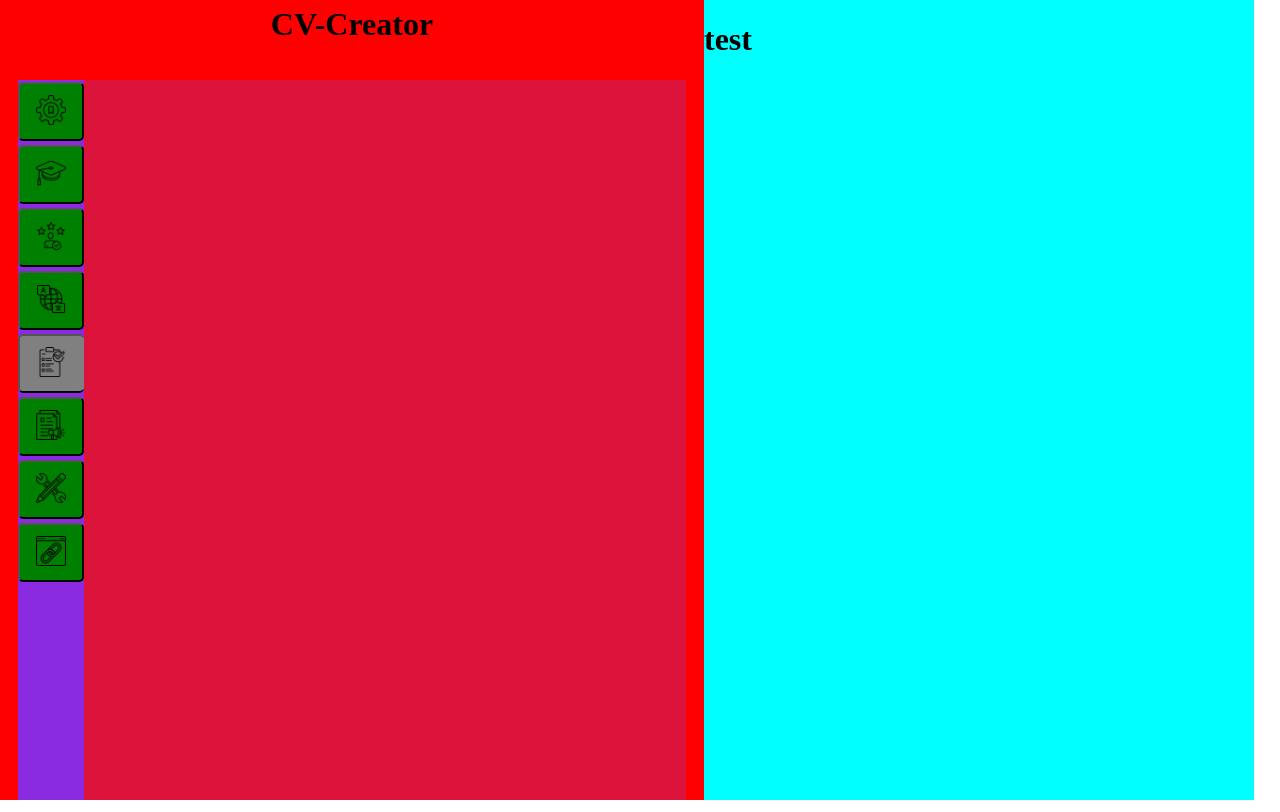
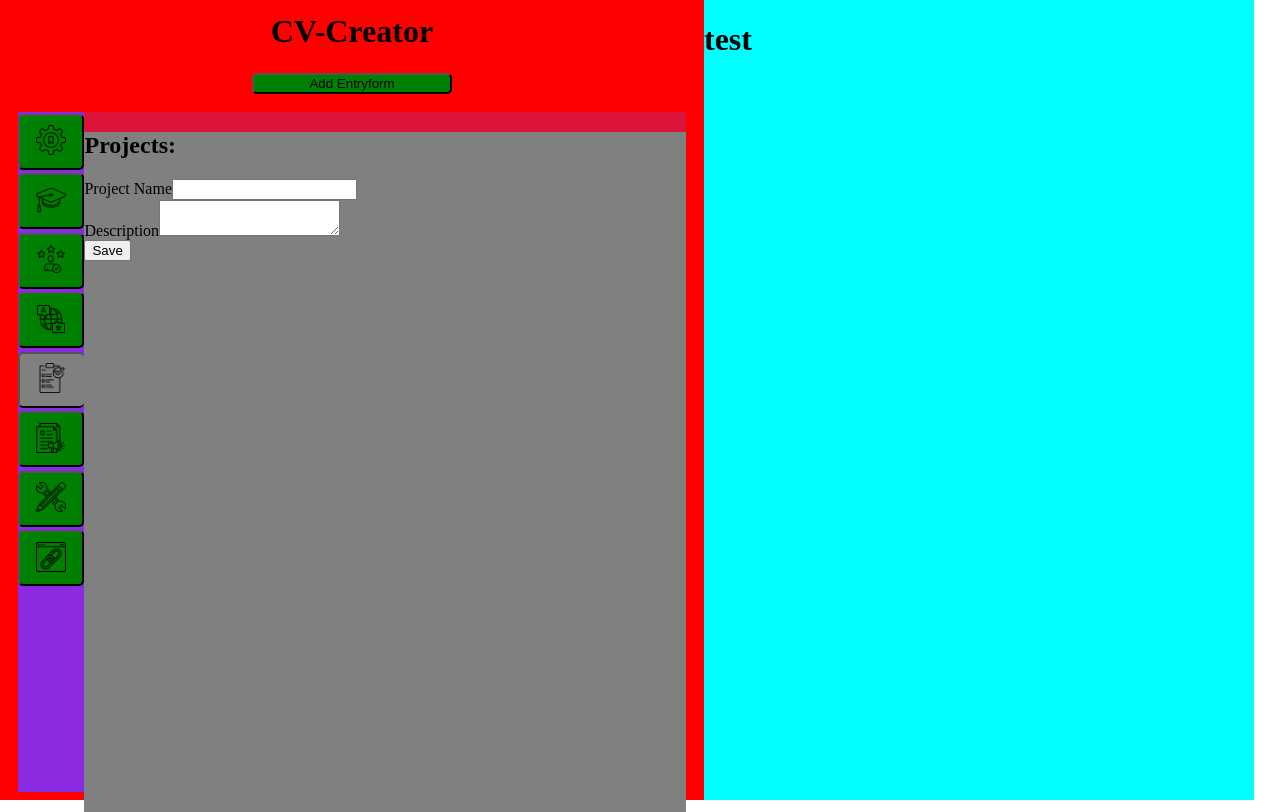
Before and after one commit to Paul-1783/CV-Application, a React (Vite) app: page / in a window 1280 px wide. Both pictures are taken after a click on the button 51 px from the left and 363 px from the top of the page. Built offline with nearby package versions, Linux system fonts and the light colour scheme.

Commit message:
fixed add form mechanism

```diff
--- a/src/components/forms/educationForm.jsx
+++ b/src/components/forms/educationForm.jsx
@@ -1,9 +1,11 @@
  import { useState } from 'react';
 
-export function EducationForm({ handleAddedInfo}){
+export function EducationForm({ handleAddedInfo, oneComponent }){
 
     const [saved, setSaved] = useState(false)
-    const [currentEducationInfo, setCurrentEducationInfo] = useState({formTopic: "education", school: "", degree: "", start: "", end: "", location: ""})
+    const [currentEducationInfo, setCurrentEducationInfo] = useState({formTopic: "education", school: "", degree: "", start: "", end: "", location: ""
+      , id: oneComponent.id
+    })
 
     function handleClick(e) {
         if(!saved)
--- a/src/components/forms/experiencesForm.jsx
+++ b/src/components/forms/experiencesForm.jsx
@@ -1,9 +1,10 @@
  import { useState} from 'react';
 
-export function ExperienceForm({  handleAddedInfo}){
+export function ExperienceForm({  handleAddedInfo, oneComponent}){
 
       const [saved, setSaved] = useState(false)
-      const [currentExperienceInfo, setCurrentExperienceInfo] = useState({formTopic: "experience", companyName: "",  jobTitle: "", address: "", descriptionTitle: ""})
+      const [currentExperienceInfo, setCurrentExperienceInfo] = useState({formTopic: "experience", companyName: "",
+         jobTitle: "", address: "", descriptionTitle: "", id: oneComponent.id})
 
 
 
--- a/src/components/forms/generalForm.jsx
+++ b/src/components/forms/generalForm.jsx
@@ -2,9 +2,9 @@
  import { useState} from 'react';
 
 
-export function GeneralForm({ handleAddedInfo }) {
+export function GeneralForm({ handleAddedInfo, oneComponent }) {
     const [saved, setSaved] = useState(false)
-    const [currentGeneralInfo, setCurrentGeneralInfo]  = useState({formTopic: "general", name:"", phone:"", email:""})
+    const [currentGeneralInfo, setCurrentGeneralInfo]  = useState({formTopic: "general", name:"", phone:"", email:"", id: oneComponent.id})
 
 
     function handleClick(e) {
--- a/src/components/forms/languagesForm.jsx
+++ b/src/components/forms/languagesForm.jsx
@@ -2,9 +2,9 @@
  import { useState} from 'react';
 
 
-export function LanguageForm({  handleAddedInfo}){
+export function LanguageForm({  handleAddedInfo, oneComponent}){
     const [saved, setSaved] = useState(false)
-    const  [currentLanguageInfo, setLanguageInfo] = useState({formTopic: "languages", languageName:"", languageLevel:""})
+    const  [currentLanguageInfo, setLanguageInfo] = useState({formTopic: "languages", languageName:"", languageLevel:"", id: oneComponent.id})
 
 
     function handleClick(e) {
--- a/src/components/forms/linksForm.jsx
+++ b/src/components/forms/linksForm.jsx
@@ -2,10 +2,10 @@
  import { useState} from 'react';
 
 
-export function LinkForm({ handleAddedInfo}){
+export function LinkForm({ handleAddedInfo, oneComponent}){
 
       const [saved, setSaved] = useState(false)
-      const [currentLinks, setCurrentLinks] =  useState({formTopic: "links", fullName:"", linkedinProfile:"", xingProfile:""})
+      const [currentLinks, setCurrentLinks] =  useState({formTopic: "links", fullName:"", linkedinProfile:"", xingProfile:"", id: oneComponent.id})
 
 
       function handleClick(e) {
--- a/src/components/forms/projectForm.jsx
+++ b/src/components/forms/projectForm.jsx
@@ -1,11 +1,10 @@
 
- import { useState} from 'react';
+ import { useState } from 'react';
 
-
-export function ProjectForm({handleAddedInfo}){
+export function ProjectForm({handleAddedInfo, oneComponent}){
 
     const [saved, setSaved] = useState(false)
-    const[projects, setProjects] = useState({formTopic: "project", title:"", projectDescription:""})
+    const[projects, setProjects] = useState({formTopic: "project", title:"", projectDescription:"", id: oneComponent.id})
 
 
       function handleClick(e) {
--- a/src/components/forms/publicationFrom.jsx
+++ b/src/components/forms/publicationFrom.jsx
@@ -2,10 +2,10 @@
 import { useState} from 'react';
 
 
-export function PublicationForm({handleAddedInfo}){
+export function PublicationForm({handleAddedInfo, oneComponent}){
 
     const [saved, setSaved] = useState(false)
-    const [publications, setPublications] = useState({formTopic: "publication", publicationTitle:"", journalName:"", publicationDate:""})
+    const [publications, setPublications] = useState({formTopic: "publication", publicationTitle:"", journalName:"", publicationDate:"", id: oneComponent.id})
 
 
       function handleClick(e) {
--- a/src/components/forms/skillsForm.jsx
+++ b/src/components/forms/skillsForm.jsx
@@ -1,9 +1,9 @@
 import { useState} from 'react';
 
-export function SkillForm({handleAddedInfo}){
+export function SkillForm({handleAddedInfo, oneComponent}){
 
       const [saved, setSaved] = useState(false)
-      const [skillSet, setSkillSet]  =  useState({formTopic: "skills", theoreticalKnowledge:"", programmingLanguages:"", framworkName:""})
+      const [skillSet, setSkillSet]  =  useState({formTopic: "skills", theoreticalKnowledge:"", programmingLanguages:"", framworkName:"", id: oneComponent.id })
 
 
       function handleClick(e) {
--- a/src/components/tabsContainer/tabsContainer.jsx
+++ b/src/components/tabsContainer/tabsContainer.jsx
@@ -1,7 +1,7 @@
 import "./../../styles/tabsContainer.css";
 import  "../../styles/tab.css"
 
-import { useState, useEffect, useRef } from "react";
+import { use, useState, useEffect, useRef } from "react";
 
 import { SideMenuButton } from "../sideButton/sideButton";
 
@@ -23,7 +23,6 @@ import publicationIcon from "./../../assets/publication.png";
 import skillIcon from "./../../assets/skill.png";
 import linkIcon from "./../../assets/links.png";
 import generalIcon from "./../../assets/general.png";
-import { use } from "react";
 
 const sectionInfos = [
   {sectionName : "general info", icon: generalIcon},
@@ -40,28 +39,8 @@ export function TabsContainer() {
 
   const [clickedTopicId, setClickedTopicId] = useState(8)
   const [allForms, setAllForms] = useState([[],[],[],[],[],[],[],[]])
-  const [numberOfForms, setNumberOfForms] = useState(1)
+  const [numberOfForms, setNumberOfForms] = useState(0)
   const loadedRef = useRef(false);
-  // const [currentGeneralInfo, setCurrentGeneralInfo] = useState({formTopic: "general", name:"", phone:"", email:""})
-  // const [currentLanguageInfo, setLanguageInfo] = useState({formTopic: "languages", languageName:"", languageLevel:""})
-  // const [currentExperienceInfo, setCurrentExperienceInfo] = useState({formTopic: "experience", companyName: "",  jobTitle: "", address: "", descriptionTitle: ""})
-  // const [currentEducationInfo, setCurrentEducationInfo] = useState({formTopic: "education", school: "", degree: "", start: "", end: "", location: ""})
-  // const [currentLinks, setCurrentLinks] = useState({formTopic: "links", fullName:"", linkedinProfile:"", xingProfile:""})
-  // const [skillSet, setSkillSet] = useState({formTopic: "skills", theoreticalKnowledge:"", programmingLanguages:"", framworkName:""})
-  // const [publications, setPublications] = useState({formTopic: "publication", publicationTitle:"", journalName:"", publicationDate:""})
-  // const [projects, setProjects] = useState({formTopic: "project", title:"", projectDescription:""})
-
-  // const allForms = [
-                    //  < GeneralForm currentGeneralInfo={currentGeneralInfo} setCurrentGeneralInfo={setCurrentGeneralInfo} />,
-                    //  < EducationForm  currentEducationInfo={currentEducationInfo} setCurrentEducationInfo={setCurrentEducationInfo} />,
-                    //  < ExperienceForm currentExperienceInfo={currentExperienceInfo} setCurrentExperienceInfo={setCurrentExperienceInfo} />,
-                    //  < LanguageForm currentLanguageInfo={currentLanguageInfo} setLanguageInfo={setLanguageInfo} />,
-                    //  < ProjectForm  projects={projects} setProjects={setProjects} />,
-                    //  < PublicationForm publications={publications} setPublications={setPublications} />,
-                    //  < SkillForm skillSet={skillSet} setSkillSet={setSkillSet} />,
-                    //  < LinkForm currentLinks={currentLinks} setCurrentLinks={setCurrentLinks} />,
-                    //  < EmptyForm />
-  //                   ]
 
   useEffect(() => {
     if (loadedRef.current) return;
@@ -69,38 +48,139 @@ export function TabsContainer() {
 
     console.log("START ", numberOfForms)
 
-    setAllForms([...allForms, allForms[0].push({id: 1})]);
-    setAllForms([...allForms, allForms[1].push({id: 2})]);
-    setAllForms([...allForms, allForms[2].push({id: 3})]);
-    setAllForms([...allForms, allForms[3].push({id: 4})]);
-    setAllForms([...allForms, allForms[4].push({id: 5})]);
-    setAllForms([...allForms, allForms[5].push({id: 6})]);
-    setAllForms([...allForms, allForms[6].push({id: 7})]);
-    setAllForms([...allForms, allForms[7].push({id: 8})]);
+    // setAllForms(allForms => [...allForms, allForms[0].push({id: 1, formTopic: "general", name:"", phone:"", email:""})]);
+    // setAllForms(allForms => [...allForms, allForms[1].push({id: 2, formTopic: "education", school: "", degree: "", start: "", end: "", location: ""})]);
+    // setAllForms(allForms => [...allForms, allForms[2].push({id: 3, formTopic: "experience", companyName: "",  jobTitle: "", address: "", descriptionTitle: ""})]);
+    // setAllForms(allForms => [...allForms, allForms[3].push({id: 4, formTopic: "languages", languageName: "", languageLevel: ""})]);
+    // setAllForms(allForms => [...allForms, allForms[4].push({id: 5, formTopic: "project", title: "", projectDescription: ""})]);
+    // setAllForms(allForms => [...allForms, allForms[5].push({id: 6, formTopic: "publication", publicationTitle:"", journalName:"", publicationDate:""})]);
+    // setAllForms(allForms => [...allForms, allForms[6].push({id: 7, formTopic: "skills", theoreticalKnowledge:"", programmingLanguages:"", framworkName: ""})]);
+    // setAllForms(allForms => [...allForms, allForms[7].push({id: 8, formTopic: "links", fullName:"", linkedinProfile:"", xingProfile:""})]);
+
+    // setAllForms(allForms => [...allForms,
+    //  allForms[0].push({id: 1, formTopic: "general", name:"", phone:"", email:""}),
+    //  allForms[1].push({id: 2, formTopic: "education", school: "", degree: "", start: "", end: "", location: ""}),
+    //  allForms[2].push({id: 3, formTopic: "experience", companyName: "",  jobTitle: "", address: "", descriptionTitle: ""}),
+    //  allForms[3].push({id: 4, formTopic: "languages", languageName: "", languageLevel: ""}),
+    //  allForms[4].push({id: 5, formTopic: "project", title: "", projectDescription: ""}),
+    //  allForms[5].push({id: 6, formTopic: "publication", publicationTitle:"", journalName:"", publicationDate:""}),
+    //  allForms[6].push({id: 7, formTopic: "skills", theoreticalKnowledge:"", programmingLanguages:"", framworkName: ""}),
+    //  allForms[7].push({id: 8, formTopic: "links", fullName:"", linkedinProfile:"", xingProfile:""})
+    // ]);
+
+    setAllForms(allForms => {
+     allForms[0][0] = {id: 1, formTopic: "general", name:"", phone:"", email:""},
+     allForms[1][0] = {id: 2, formTopic: "education", school: "", degree: "", start: "", end: "", location: ""},
+     allForms[2][0] = {id: 3, formTopic: "experience", companyName: "",  jobTitle: "", address: "", descriptionTitle: ""},
+     allForms[3][0] = {id: 4, formTopic: "languages", languageName: "", languageLevel: ""},
+     allForms[4][0] = {id: 5, formTopic: "project", title: "", projectDescription: ""},
+     allForms[5][0] = {id: 6, formTopic: "publication", publicationTitle:"", journalName:"", publicationDate:""},
+     allForms[6][0] = {id: 7, formTopic: "skills", theoreticalKnowledge:"", programmingLanguages:"", framworkName: ""},
+     allForms[7][0] = {id: 8, formTopic: "links", fullName:"", linkedinProfile:"", xingProfile:""}
+     return allForms
+    })
 
     setNumberOfForms(number => number + 8)
-
   }, [])
 
   const sideMenuButtons = sectionInfos.map((info, index) => {
     return <SideMenuButton key={index} newClassName={clickedTopicId === index ? "clicked-btn": ""} info={info} handleClick={handleClick} clickedBtnIndex={index}/>
   })
 
-  function handleAddedInfo(formType){
-
+  function handleAddedInfo(currentFormContent){
+    console.log("allForms in handleAddedInfo ", allForms)
+    setAllForms(prevContents => {
+      if(prevContents[clickedTopicId].length === 0 || !prevContents[clickedTopicId].filter(oneForm => currentFormContent.id === oneForm.id))
+      {
+        return [...prevContents, prevContents[clickedTopicId].push(currentFormContent)]
+      }
+      else {
+        // let zwischen =  prevContents[clickedTopicId].map(prevContent => {
+        //   if(currentFormContent.id === prevContent.id){
+        //     for(let property in currentFormContent)
+        //       prevContent[`${property}`] = currentFormContent[`${property}`]
+        //     return prevContent;
+        //   }
+        // })
+        // prevContents[clickedTopicId] = zwischen
+        // console.log(" new prevContents ", prevContents[clickedTopicId], "   fullPrevContents  ", prevContents)
+        // return prevContents
+      }
+    })
   }
 
   function handleClick(z){
     setClickedTopicId(z.clickedBtnIndex)
   }
 
-  console.log("END ", numberOfForms)
+  function addForm() {
+    if(clickedTopicId === 8) return
+
+    console.log("before numbers ", numberOfForms)
+    setNumberOfForms(numberOfForms =>  numberOfForms + 1)
+    console.log("after  numbers ", numberOfForms)
+
+    clickedTopicId === 0 ?
+              allForms:
+    clickedTopicId === 1 ?
+              setAllForms(allForms => {
+                allForms[1][allForms[1].length] = { id: numberOfForms, formTopic: "education", school: "", degree: "", start: "", end: "", location: "" };
+                if(allForms[1].filter(form => form.id === numberOfForms).length === 2)
+                  allForms[1].pop()
+                return allForms
+              }):
+    clickedTopicId === 2 ?
+              setAllForms(allForms => {
+                allForms[2][allForms[2].length] = { id: numberOfForms, formTopic: "experience", companyName: "", jobTitle: "", address: "", descriptionTitle: ""}
+                if(allForms[2].filter(form => form.id === numberOfForms).length === 2)
+                  allForms[2].pop()
+                return allForms
+              }):
+    clickedTopicId === 3 ?
+               setAllForms(allForms => {
+                allForms[3][allForms[3].length] = { id: numberOfForms, formTopic: "languages", languageName: "", languageLevel: "" }
+                if(allForms[3].filter(form => form.id === numberOfForms).length === 2)
+                  allForms[3].pop()
+                return allForms
+               }):
+    clickedTopicId === 4 ?
+              setAllForms(allForms => {
+                allForms[4][allForms[4].length] = { id: numberOfForms, formTopic: "project", title: "", projectDescription: "" }
+                if(allForms[4].filter(form => form.id === numberOfForms).length === 2)
+                  allForms[4].pop()
+                return allForms
+               }):
+    clickedTopicId === 5 ?
+                setAllForms(allForms => {
+                  allForms[5][allForms[5].length] = { id: numberOfForms, formTopic: "publication", publicationTitle: "", journalName: "", publicationDate: "" }
+                if(allForms[5].filter(form => form.id === numberOfForms).length === 2)
+                  allForms[5].pop()
+                return allForms
+                }):
+    clickedTopicId === 6 ?
+                setAllForms(allForms => {
+                  allForms[6][allForms[6].length] = { id: numberOfForms, formTopic: "skills", theoreticalKnowledge: "", programmingLanguages: "", framworkName: "" }
+                if(allForms[6].filter(form => form.id === numberOfForms).length === 2)
+                    allForms[6].pop()
+                return allForms
+                }):
+                setAllForms(allForms => {
+                   allForms[7][allForms[7].length]= { id: numberOfForms, formTopic: "links", fullName:"", linkedinProfile:"", xingProfile:""}
+                if(allForms[7].filter(form => form.id === numberOfForms).length === 2)
+                    allForms[7].pop()
+                 return allForms
+                });
+
+  }
 
   console.log("forms ", allForms)
+  console.log("numbers of forms outside ", numberOfForms)
 
   return (
     <span className="tabs-container">
       <h1>CV-Creator</h1>
+            <button className="add-btn sideMenuButton" onClick={addForm} >Add Entryform</button>
+
       <main className="tabs-interior">
         <div id="side-menu">
           {sideMenuButtons}
@@ -109,11 +189,14 @@ export function TabsContainer() {
           {
             clickedTopicId !== 8 ?
             allForms[clickedTopicId].map(oneComponent =>
-                {
-                  clickedTopicId === 0 ? < GeneralForm setAllForms={setAllForms} clickedTopicId={clickedTopicId} handleAddedInfo={handleAddedInfo} /> :
-                  clickedTopicId === 1 ? < EducationForm setAllForms={setAllForms} clickedTopicId={clickedTopicId} handleAddedInfo={handleAddedInfo} /> :
-                  < EmptyForm />;
-                }
+              clickedTopicId === 0 ? < GeneralForm  key={oneComponent.id} handleAddedInfo={handleAddedInfo}   oneComponent={oneComponent}  /> :
+              clickedTopicId === 1 ? < EducationForm   key={oneComponent.id} handleAddedInfo={handleAddedInfo}   oneComponent={oneComponent}  /> :
+              clickedTopicId === 2 ? < ExperienceForm  key={oneComponent.id}  handleAddedInfo={handleAddedInfo}   oneComponent={oneComponent}  /> :
+              clickedTopicId === 3 ? < LanguageForm   key={oneComponent.id} handleAddedInfo={handleAddedInfo}   oneComponent={oneComponent}  /> :
+              clickedTopicId === 4 ? < ProjectForm   key={oneComponent.id} handleAddedInfo={handleAddedInfo}   oneComponent={oneComponent}  /> :
+              clickedTopicId === 5 ? < PublicationForm   key={oneComponent.id}  handleAddedInfo={handleAddedInfo}   oneComponent={oneComponent}  /> :
+              clickedTopicId === 6 ? < SkillForm   key={oneComponent.id}  handleAddedInfo={handleAddedInfo}   oneComponent={oneComponent}  /> :
+                                     < LinkForm  key={oneComponent.id} handleAddedInfo={handleAddedInfo}   oneComponent={oneComponent}  />
             ) : < EmptyForm />
           }
         </div>
--- a/src/styles/tabsContainer.css
+++ b/src/styles/tabsContainer.css
@@ -17,7 +17,7 @@ img {
     margin: 1rem;
     background-color: blueviolet;
     width: 95%;
-    height: 90%;
+    height: 85%;
 }
 
 #side-menu {
@@ -78,3 +78,7 @@ img {
     background-color: green;
 
 }
+
+.add-btn {
+    max-width: 200px;
+ }
```
